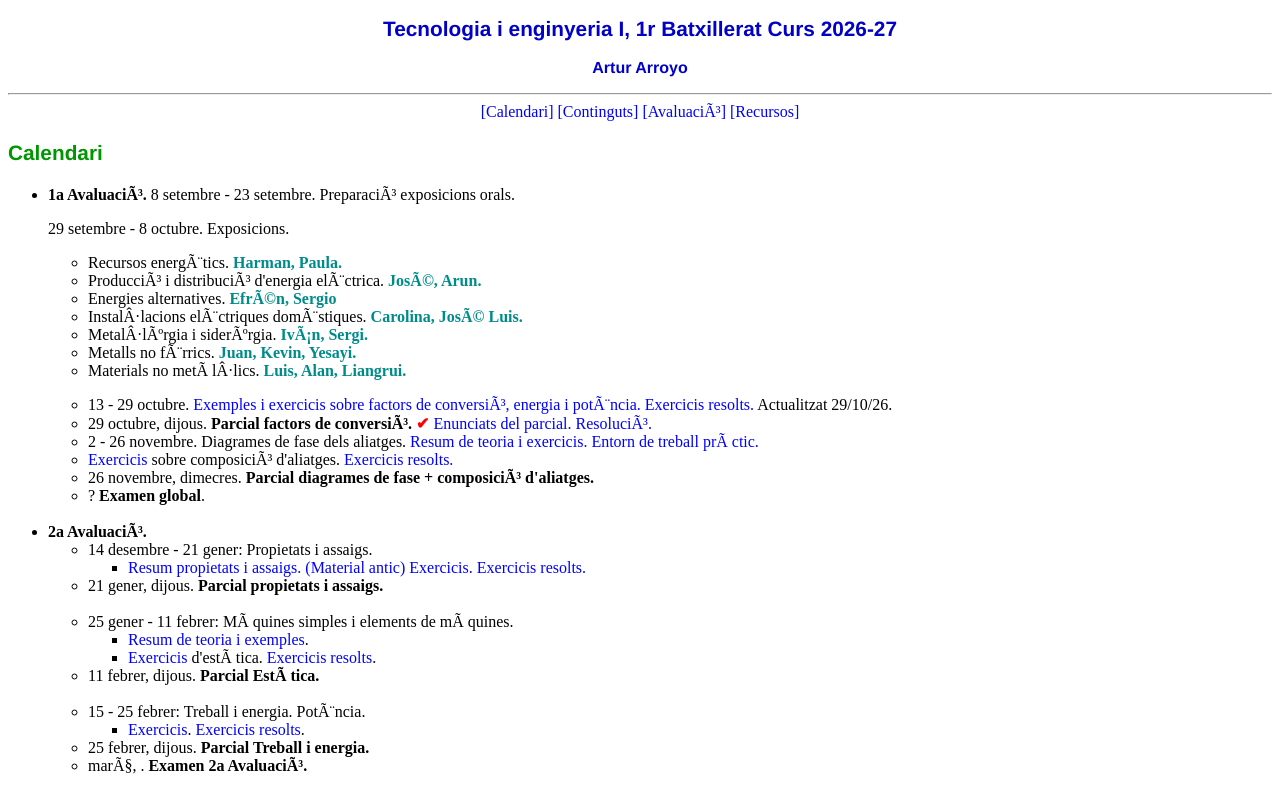
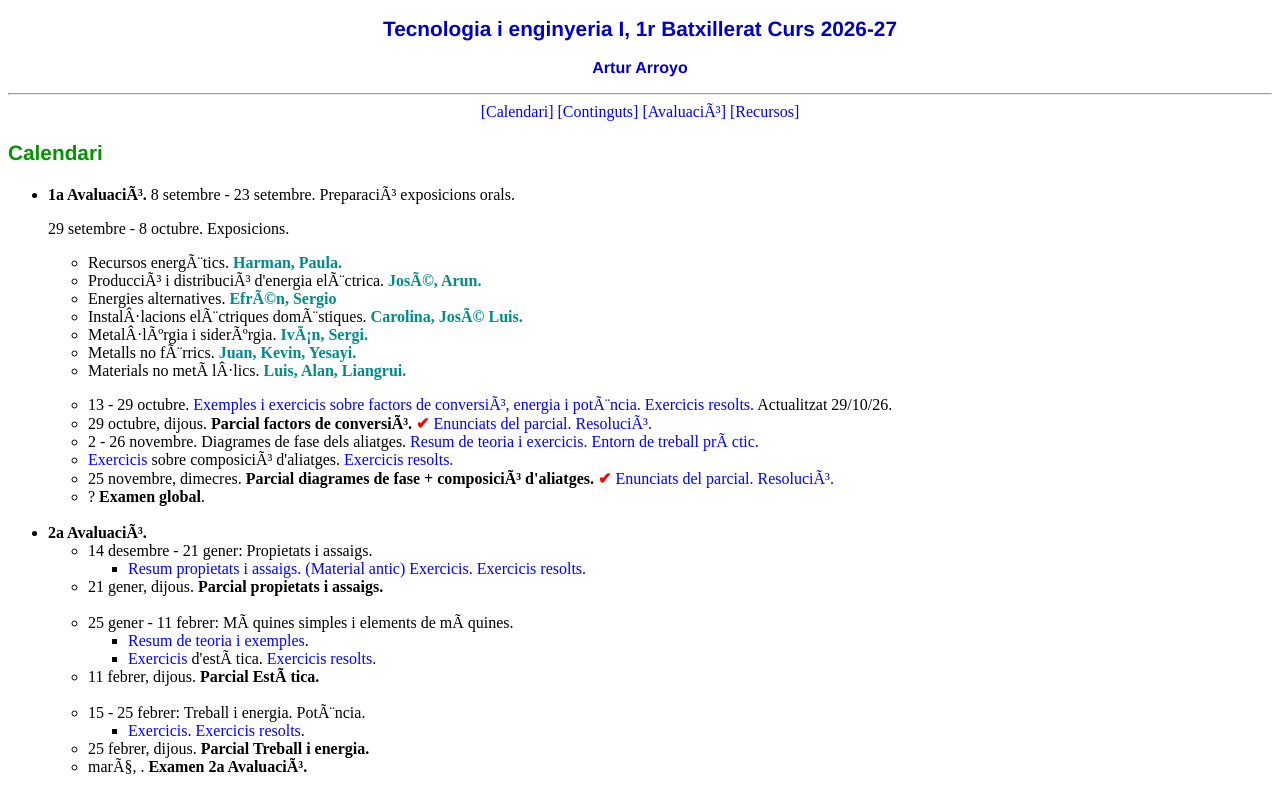
Before and after one commit to artur-sjo/artur-sjo.github.io, a plain HTML site: page Tecno_1r_Batx/Tecno_1r_Batx_26_27.html in a window 1280 px wide. Shown: the top 790 px of the page. Drawn offline with Linux system fonts and the light colour scheme.

Commit message:
pujo, code

```diff
--- a/Tecno_1r_Batx/Tecno_1r_Batx_26_27.html
+++ b/Tecno_1r_Batx/Tecno_1r_Batx_26_27.html
@@ -159,10 +159,10 @@
 			<!--<iframe src="https://www.desmos.com/calculator/4wtfrpjjfr" width="80%" height="600"></iframe>-->
 	    <li><a href="exer_aliatges.pdf" target='_blank'>Exercicis</a> sobre composició d'aliatges.
 				<a href="exer_aliatges_res.pdf" target ="_blank"> Exercicis resolts.</a>
-	    <li> 26 novembre, dimecres.<b> Parcial diagrames de fase + composició d'aliatges.</b> <!--<b><span style="color:red;">&#10004</span></b>
+	    <li> 25 novembre, dimecres.<b> Parcial diagrames de fase + composició d'aliatges.</b> <b><span style="color:red;">&#10004</span></b>
 
-			<a href="./curs_25_26/parcial_aliatges_25_26.pdf" target="_blank"> Enunciats del parcial.</a>
-			<a href="./curs_25_26/parcial_aliatges_25_26_res.pdf" target="_blank"> Resolució.</a>-->
+			<a href="./curs_26_27/parcial_aliatges_26_27.pdf" target="_blank"> Enunciats del parcial.</a>
+			<a href="./curs_26_27/parcial_aliatges_26_27_res.pdf" target="_blank"> Resolució.</a>
 			<!--<li><a href="Test_materials_no_fe.pdf" target="_blank">Test materials no fèrrics.</a>
 			-->
 	    <!--<center><iframe src="https://docs.google.com/forms/d/e/1FAIpQLSfsCx5mXYJ9zss4akDGiR_Wc4_0mhXmU03LhD8aTydsjEwjlQ/viewform?embedded=true"
```
Also changed, not shown: 2 other files.
